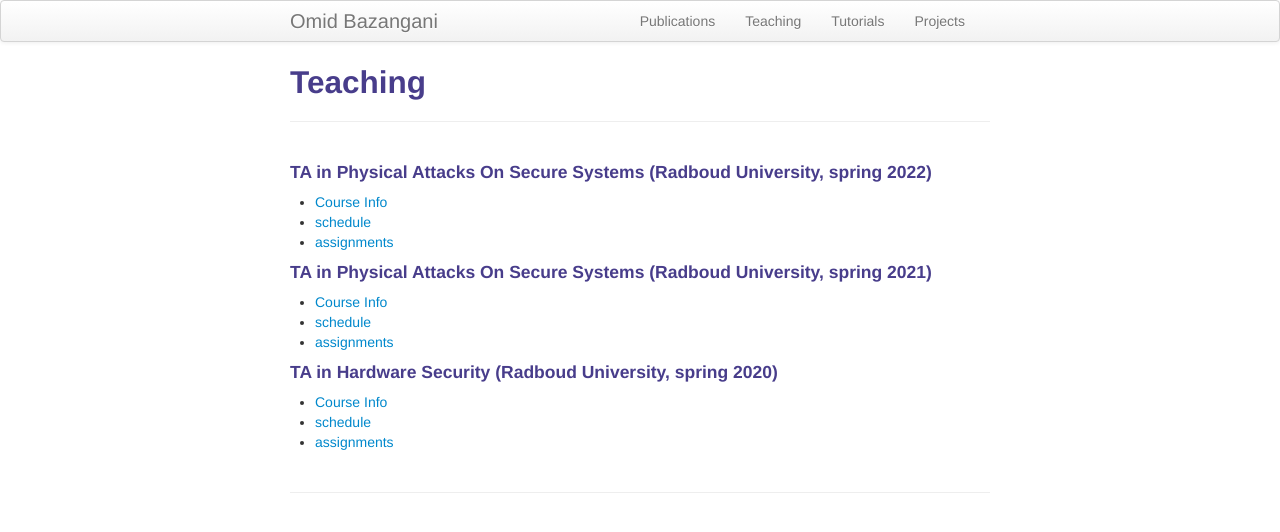
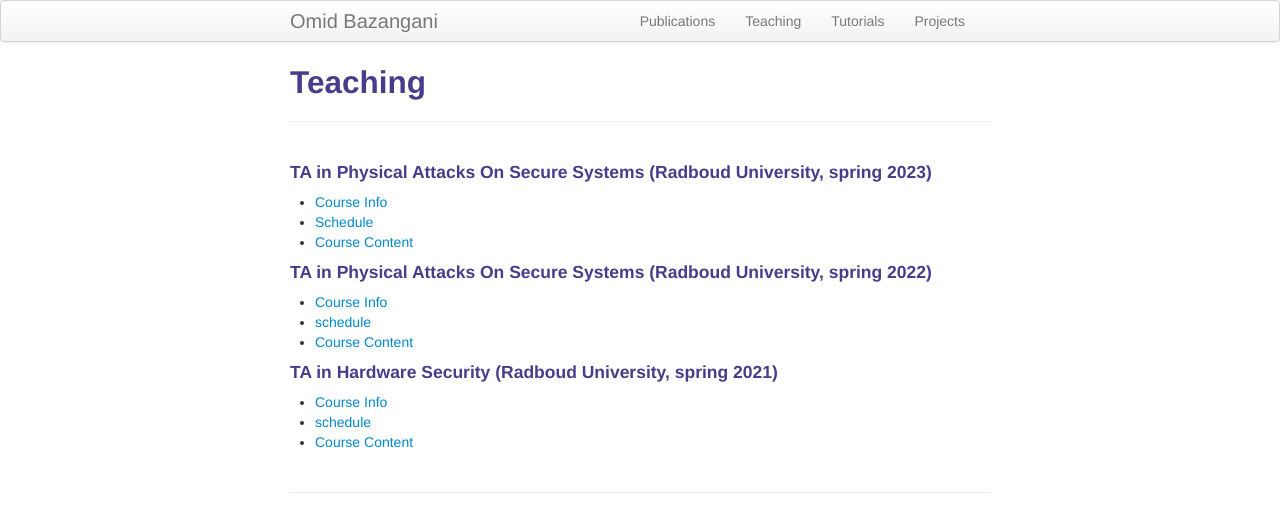
Before and after one commit to Omidbazangani/Omidbazangani.github.io, a Jekyll site: the page built from teaching.md, in a window 1280 px wide. Shown: the top 532 px of the page. Built offline with Jekyll 4.4.1, drawn with Linux system fonts in a browser that asks for light colours.

Commit message:
Add course content and put the git link for 2023

```diff
--- a/teaching.md
+++ b/teaching.md
@@ -9,26 +9,27 @@ description: Omid's teaching
 
 
 
+#### TA in Physical Attacks On Secure Systems  (Radboud University, spring 2023)
+
+
+- [Course Info](https://www.ru.nl/courseguides/science/vm/osirislinks/imc/nwi-imc068/)
+- [Schedule](https://www.ru.nl/courseguides/science/vm/osirislinks/imc/nwi-imc068/)
+- [Course Content](https://github.com/omidbazangani/Teaching_Content/tree/main/PhysicalAttack_2023)
+
+
+
+
 #### TA in Physical Attacks On Secure Systems  (Radboud University, spring 2022)
 
 
 - [Course Info](https://www.ru.nl/courseguides/science/vm/osirislinks/imc/nwi-imc068/)
 - [schedule](https://www.ru.nl/courseguides/science/vm/osirislinks/imc/nwi-imc068/)
-- [assignments]()
+- [Course Content]()
 
 
-
-#### TA in Physical Attacks On Secure Systems  (Radboud University, spring 2021)
-
-
-- [Course Info](https://www.ru.nl/courseguides/science/vm/osirislinks/imc/nwi-imc068/)
-- [schedule](https://www.ru.nl/courseguides/science/vm/osirislinks/imc/nwi-imc068/)
-- [assignments]()
-
-
-#### TA in Hardware Security  (Radboud University, spring 2020)
+#### TA in Hardware Security  (Radboud University, spring 2021)
 
 
 - [Course Info](https://www.ru.nl/courseguides/2020/science/vm/prospectus-generic/course-overview/course-overview/courses-computing-sciences/)
 - [schedule](https://www.ru.nl/courseguides/2020/science/vm/prospectus-generic/course-overview/course-overview/courses-computing-sciences/)
-- [assignments]()
+- [Course Content]()
```
